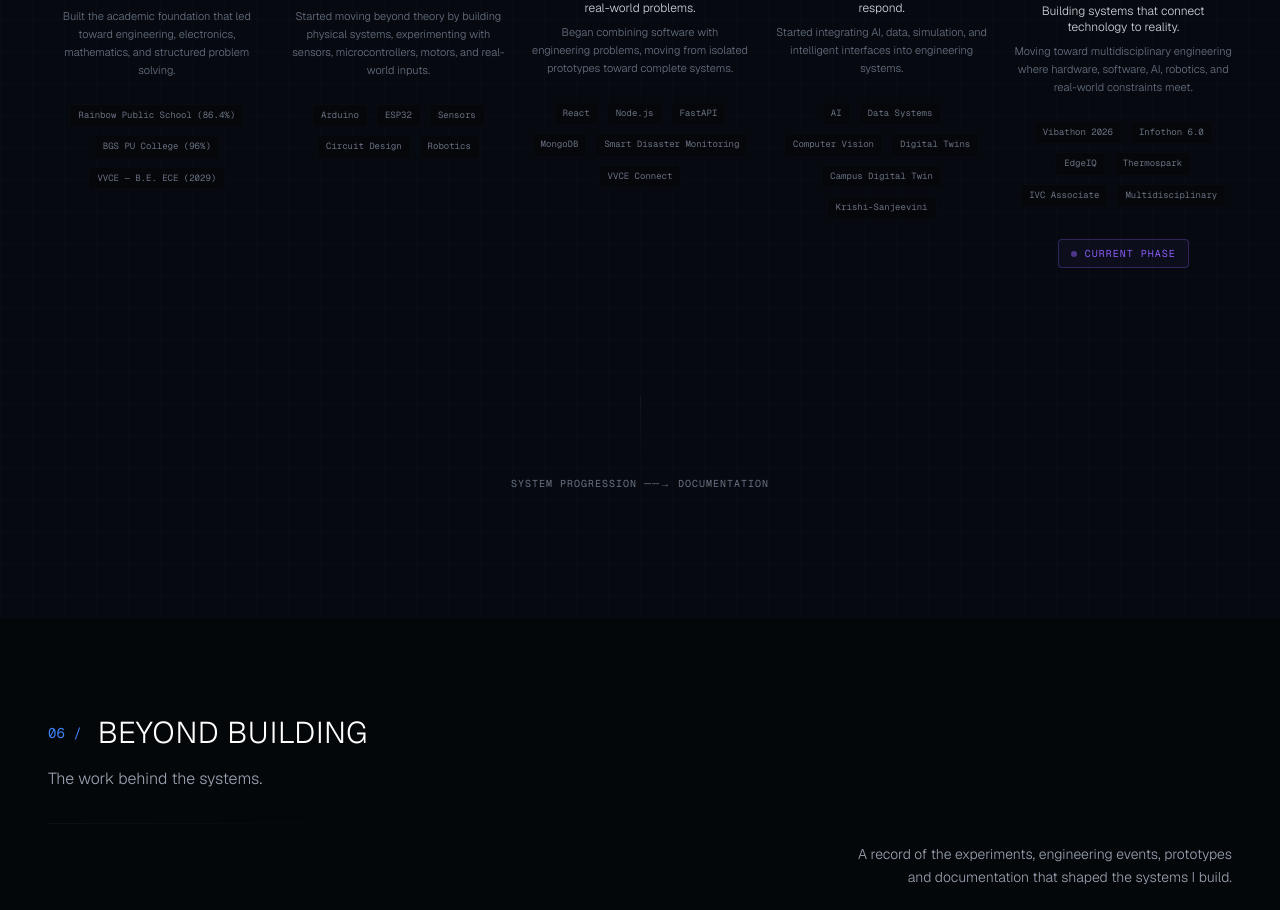
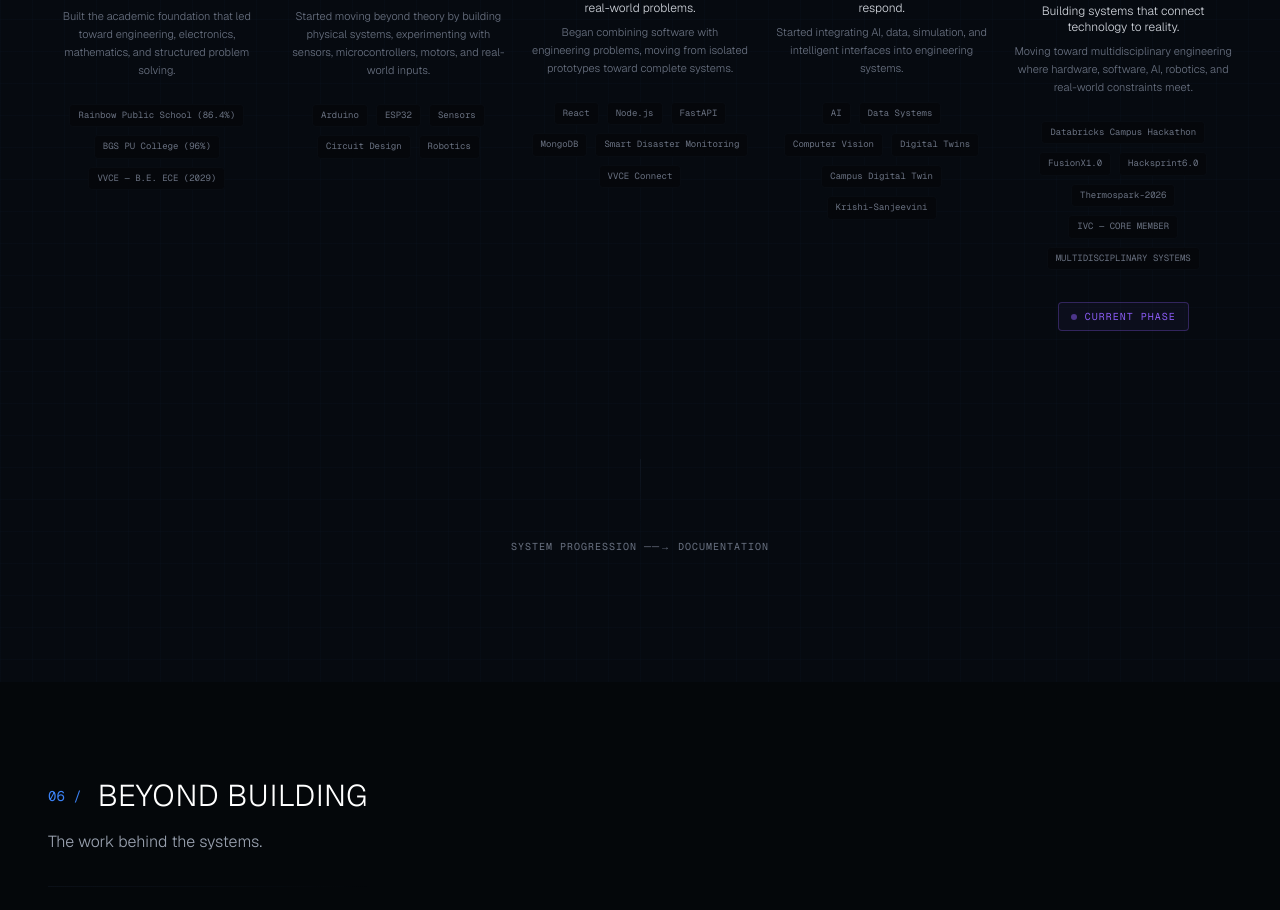
Before and after one commit to Charan31106/Charan, a Next.js app: page / in a window 1280 px wide. Shown: the part 6221-7131 px from the top of the page. Built offline with nearby package versions, Linux system fonts and the light colour scheme.

Commit message:
Phase 8.1: Engineering Journey Content Sync

```diff
--- a/src/data/journey.ts
+++ b/src/data/journey.ts
@@ -51,7 +51,7 @@ export const journeyTimeline: JourneyNode[] = [
     title: 'ENGINEERING DIRECTION',
     subtitle: 'Building systems that connect technology to reality.',
     description: 'Moving toward multidisciplinary engineering where hardware, software, AI, robotics, and real-world constraints meet.',
-    tags: ['Vibathon 2026', 'Infothon 6.0', 'EdgeIQ', 'Thermospark', 'IVC Associate', 'Multidisciplinary'],
+    tags: ['Databricks Campus Hackathon', 'FusionX1.0', 'Hacksprint6.0', 'Thermospark-2026', 'IVC — CORE MEMBER', 'MULTIDISCIPLINARY SYSTEMS'],
     domain: 'SYSTEMS / DECIDE',
   }
 ];
```
